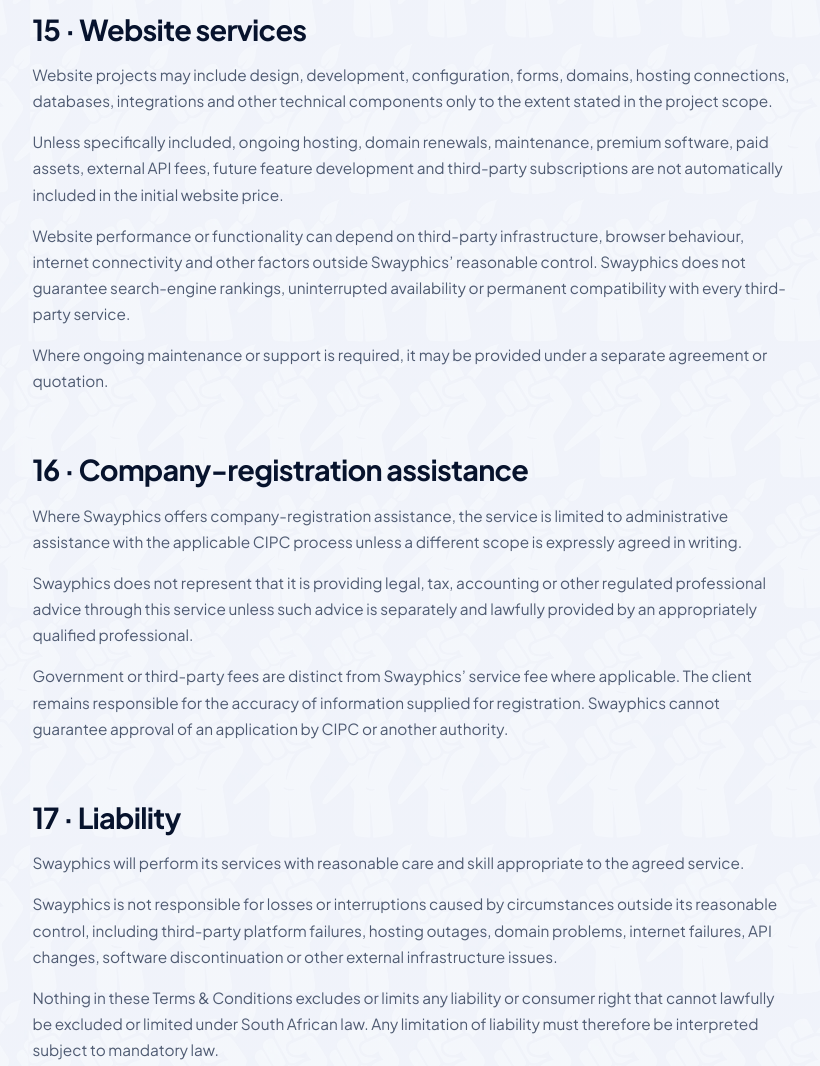
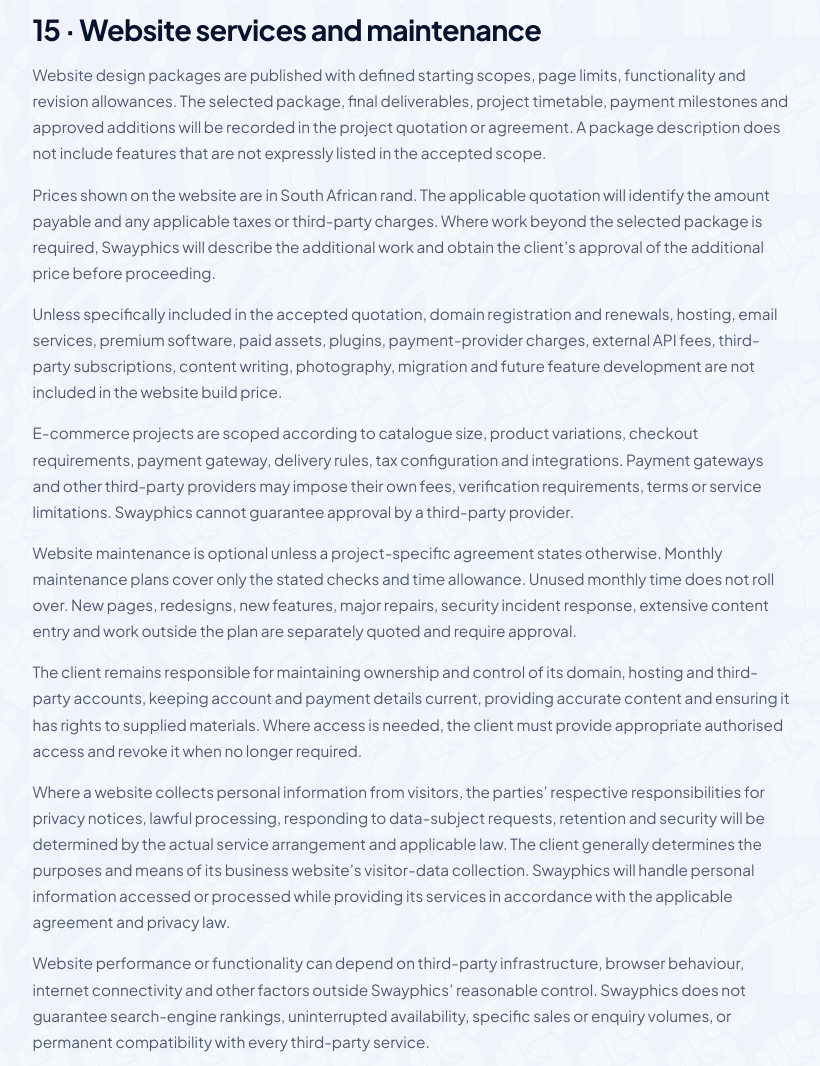
Before and after one commit to NtandoSway7929/SWA, a plain HTML site: page terms-and-conditions/index.html in a window 1280 px wide. Shown: the part 4900-5966 px from the top of the page, without its empty margins (384-1204 px from the left). Drawn offline with Linux system fonts and the light colour scheme.

Commit message:
Define website packages, maintenance plans and related legal terms

```diff
--- a/terms-and-conditions/index.html
+++ b/terms-and-conditions/index.html
@@ -715,11 +715,15 @@
         </section>
 
         <section id="website">
-            <h2>15 · Website services</h2>
-            <p>Website projects may include design, development, configuration, forms, domains, hosting connections, databases, integrations and other technical components only to the extent stated in the project scope.</p>
-            <p>Unless specifically included, ongoing hosting, domain renewals, maintenance, premium software, paid assets, external API fees, future feature development and third-party subscriptions are not automatically included in the initial website price.</p>
-            <p>Website performance or functionality can depend on third-party infrastructure, browser behaviour, internet connectivity and other factors outside Swayphics’ reasonable control. Swayphics does not guarantee search-engine rankings, uninterrupted availability or permanent compatibility with every third-party service.</p>
-            <p>Where ongoing maintenance or support is required, it may be provided under a separate agreement or quotation.</p>
+            <h2>15 · Website services and maintenance</h2>
+            <p>Website design packages are published with defined starting scopes, page limits, functionality and revision allowances. The selected package, final deliverables, project timetable, payment milestones and approved additions will be recorded in the project quotation or agreement. A package description does not include features that are not expressly listed in the accepted scope.</p>
+            <p>Prices shown on the website are in South African rand. The applicable quotation will identify the amount payable and any applicable taxes or third-party charges. Where work beyond the selected package is required, Swayphics will describe the additional work and obtain the client’s approval of the additional price before proceeding.</p>
+            <p>Unless specifically included in the accepted quotation, domain registration and renewals, hosting, email services, premium software, paid assets, plugins, payment-provider charges, external API fees, third-party subscriptions, content writing, photography, migration and future feature development are not included in the website build price.</p>
+            <p>E-commerce projects are scoped according to catalogue size, product variations, checkout requirements, payment gateway, delivery rules, tax configuration and integrations. Payment gateways and other third-party providers may impose their own fees, verification requirements, terms or service limitations. Swayphics cannot guarantee approval by a third-party provider.</p>
+            <p>Website maintenance is optional unless a project-specific agreement states otherwise. Monthly maintenance plans cover only the stated checks and time allowance. Unused monthly time does not roll over. New pages, redesigns, new features, major repairs, security incident response, extensive content entry and work outside the plan are separately quoted and require approval.</p>
+            <p>The client remains responsible for maintaining ownership and control of its domain, hosting and third-party accounts, keeping account and payment details current, providing accurate content and ensuring it has rights to supplied materials. Where access is needed, the client must provide appropriate authorised access and revoke it when no longer required.</p>
+            <p>Where a website collects personal information from visitors, the parties’ respective responsibilities for privacy notices, lawful processing, responding to data-subject requests, retention and security will be determined by the actual service arrangement and applicable law. The client generally determines the purposes and means of its business website’s visitor-data collection. Swayphics will handle personal information accessed or processed while providing its services in accordance with the applicable agreement and privacy law.</p>
+            <p>Website performance or functionality can depend on third-party infrastructure, browser behaviour, internet connectivity and other factors outside Swayphics’ reasonable control. Swayphics does not guarantee search-engine rankings, uninterrupted availability, specific sales or enquiry volumes, or permanent compatibility with every third-party service.</p>
         </section>
 
         <section id="registration">
```
